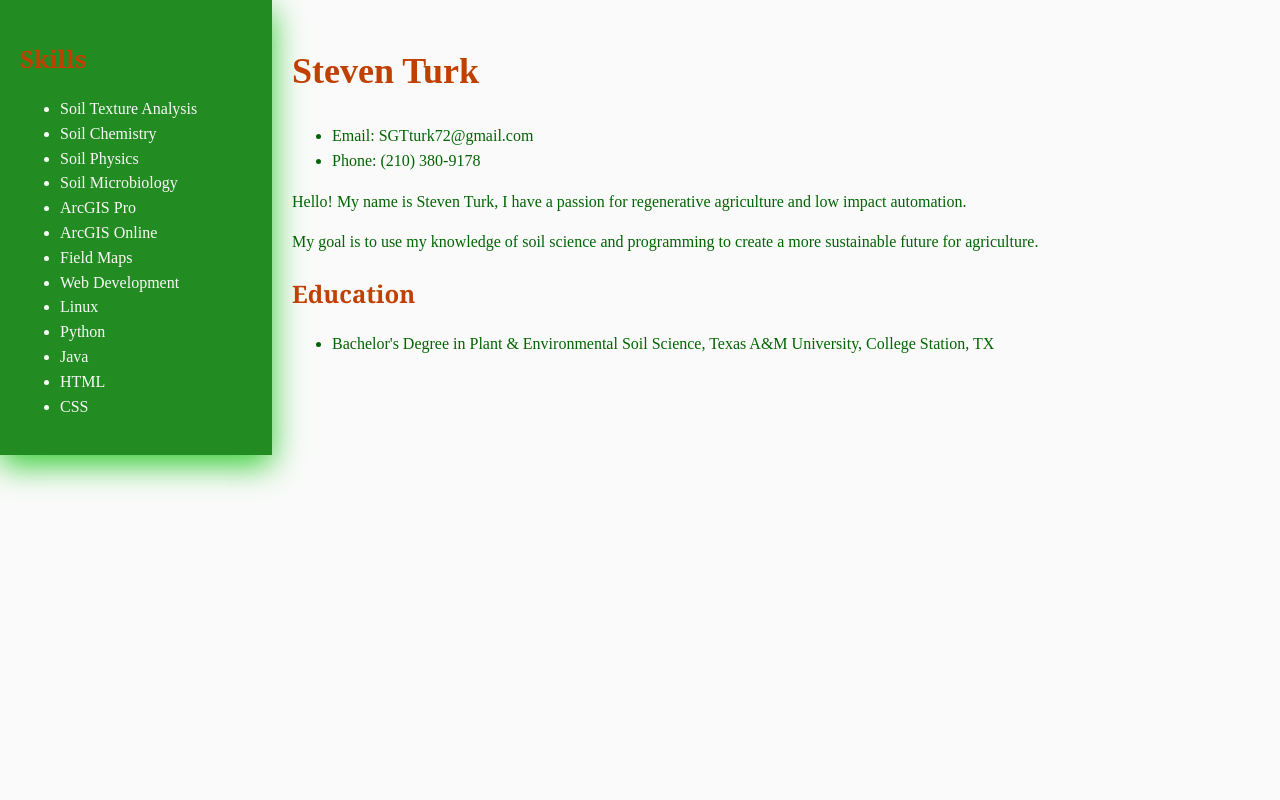
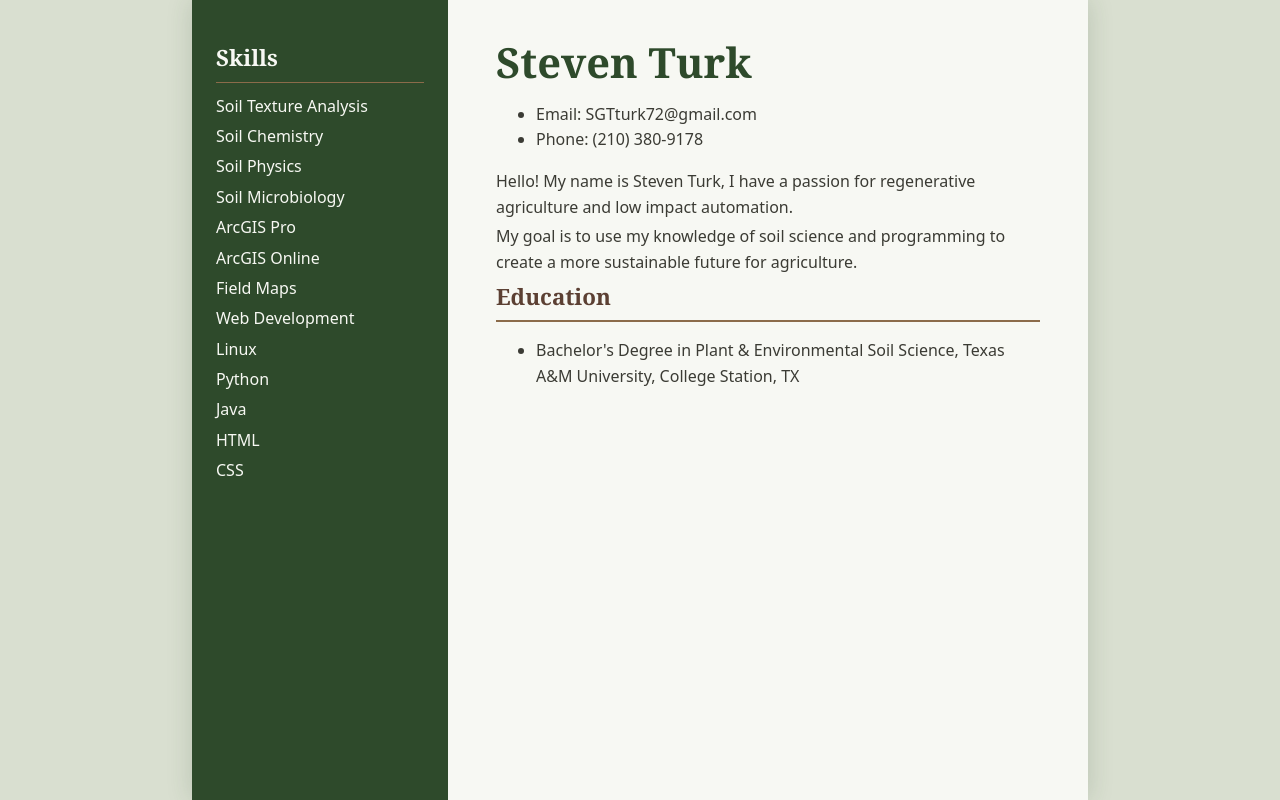
Before and after one commit to TurkieG/resume, a plain HTML site: page index.html in a window 1280 px wide. Drawn offline with Linux system fonts and the light colour scheme.

Commit message:
updating colors

```diff
--- a/style.css
+++ b/style.css
@@ -1,49 +1,120 @@
+/* Style for the resume: natural greens and browns */
+:root {
+    --moss: #2E4A2B;        /* deep forest green: sidebar, name */
+    --sage: #A9BFA0;        /* soft leaf green: sidebar subheadings */
+    --soil: #5C4033;        /* dark topsoil brown: section headings */
+    --loam: #8B6B4A;        /* lighter brown: rules and dividers */
+    --lichen: #F7F8F3;      /* green-tinted off-white: the page */
+    --meadow: #D9DFD0;      /* pale sage: backdrop behind the page */
+    --bark: #3B3B34;        /* warm charcoal: body text */
+}
 
-/* Style for the resume */
-:root {
-    --forestgreen: #228B22;
-    --darkgreen: #006400;
-    --alabaster: #FAFAFA;
-    --mahogany: #C04000;
-    --line: #4B4B4B;
-    --shadow: 0 10px 30px limegreen;
-}
-*{box-sizing: border-box;
-}
+* { box-sizing: border-box; }
 html { scroll-behavior: smooth; }
-
-.page {
-    display: grid;
-    grid-template-columns: 17rem 1fr;
-}
-.content {
-    padding: 20px;
-}
 
 body {
     margin: 0;
-    font-family: 'Times New Roman', Times, serif, sans-serif;
-    color: var(--darkgreen);
-    background-color: var(--alabaster);
-    line-height: 1.55;
+    font-family: system-ui, "Segoe UI", Helvetica, Arial, sans-serif;
+    color: var(--bark);
+    background-color: var(--meadow);
+    line-height: 1.6;
+}
 
+/* Layout: sidebar + main, inside a centered sheet of paper */
+.page {
+    display: grid;
+    grid-template-columns: 16rem 1fr;
+    max-width: 56rem;
+    min-height: 100vh;
+    margin: 0 auto;
+    background-color: var(--lichen);
+    box-shadow: 0 0 24px rgba(46, 74, 43, 0.18);
 }
+
+/* Sidebar */
+.sidebar {
+    background-color: var(--moss);
+    color: var(--lichen);
+    padding: 2.5rem 1.5rem;
+}
+
+.sidebar h2 {
+    font-family: Georgia, serif;
+    font-size: 1.4rem;
+    color: var(--lichen);
+    margin: 0 0 0.5rem;
+    padding-bottom: 0.4rem;
+    border-bottom: 1px solid var(--loam);
+}
+
+.sidebar h3 {
+    font-size: 1rem;
+    color: var(--sage);
+    margin: 1.5rem 0 0.4rem;
+}
+
+.sidebar ul {
+    list-style: none;
+    margin: 0;
+    padding: 0;
+}
+
+.sidebar li { padding: 0.15rem 0; }
+
+/* Main content */
+.content { padding: 2.5rem 3rem; }
+
 h1 {
-    font-family: 'Times New Roman', Times, serif;
-    font-size: 36px;
-    color: var(--mahogany);
-    text-align: left;
+    font-family: Georgia, serif;
+    font-size: 2.6rem;
+    line-height: 1.1;
+    color: var(--moss);
+    margin: 0 0 0.5rem;
 }
-h2 {
+
+.contact { margin: 0 0 2.5rem; }
+
+.contact a {
+    color: var(--bark);
+    text-decoration: none;
+}
+.contact a:hover { text-decoration: underline; }
+
+.divider {
+    margin: 0 0.5rem;
+    color: var(--loam);
+}
+
+.content h2 {
     font-family: Georgia, serif;
-    font-size: 24px;
-    color: var(--mahogany);
-    text-align: left;
+    font-size: 1.4rem;
+    color: var(--soil);
+    margin: 0 0 0.6rem;
+    padding-bottom: 0.3rem;
+    border-bottom: 2px solid var(--loam);
+}
 
+.content section + section { margin-top: 2rem; }
+
+.content p { margin: 0.25rem 0; }
+
+.item-title {
+    font-weight: 700;
+    color: var(--moss);
 }
-aside {
-    background-color: var(--forestgreen);
-    color: var(--alabaster);
-    padding: 20px;
-    box-shadow: var(--shadow);
+
+/* Phones: stack the columns */
+@media (max-width: 700px) {
+    .page { grid-template-columns: 1fr; }
+    .content { padding: 2rem 1.5rem; }
 }
+
+/* Print / Save as PDF */
+@media print {
+    body { background: white; }
+    .page { box-shadow: none; max-width: none; }
+    .sidebar {
+        -webkit-print-color-adjust: exact;
+        print-color-adjust: exact;
+    }
+}
```
